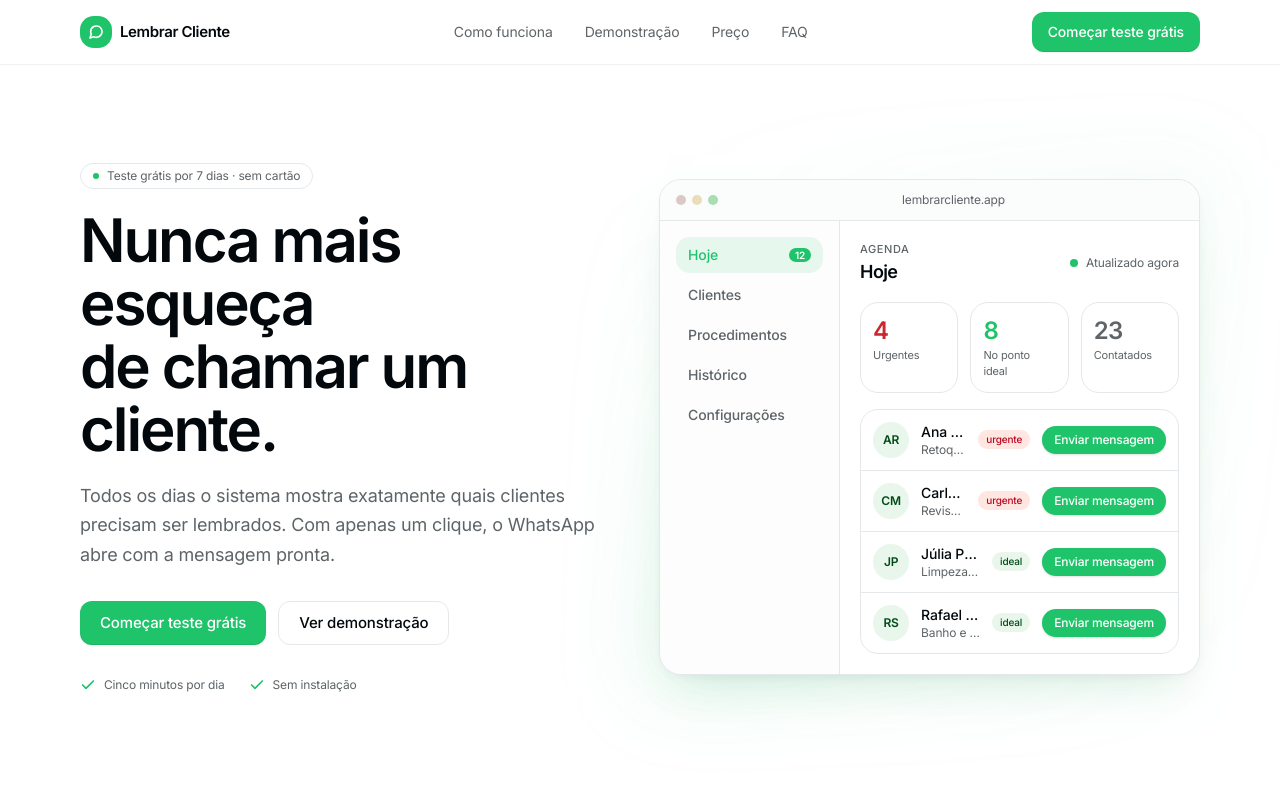
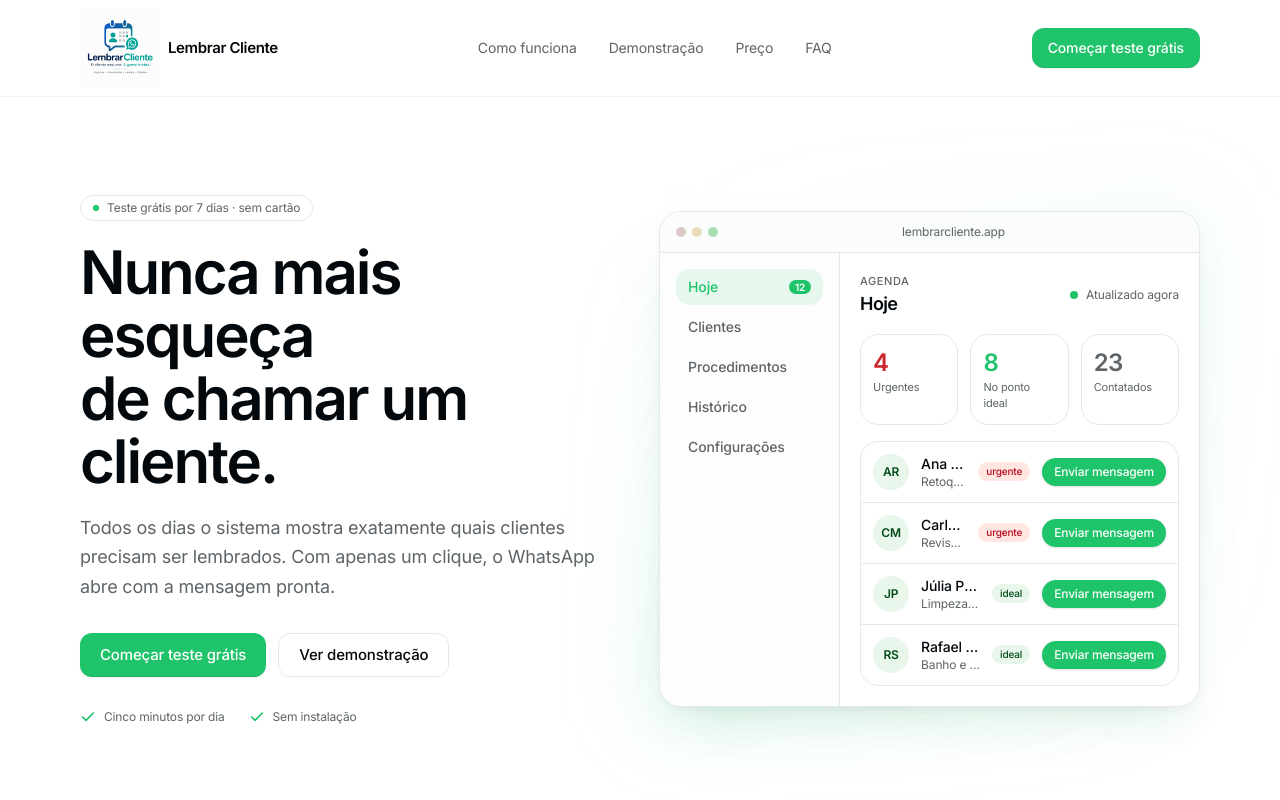
Before and after one commit to josenaldoanjosnene-oss/landing-page-lembrar-cliente-, a React (Vite) app: page / in a window 1280 px wide. Shown: the top 800 px of the page. Built offline with nearby package versions, Linux system fonts and the light colour scheme.

Commit message:
Add files via upload

```diff
--- a/Nav.tsx
+++ b/Nav.tsx
@@ -1,13 +1,11 @@
+import logo from "./logo.png";
+
 export function Nav() {
   return (
     <header className="sticky top-0 z-50 border-b border-border/60 bg-background/80 backdrop-blur-md">
-      <div className="container-tight flex h-16 items-center justify-between">
+      <div className="container-tight flex items-center justify-between py-2">
         <a href="#top" className="flex items-center gap-2">
-          <span className="grid h-8 w-8 shrink-0 place-items-center rounded-lg bg-primary text-primary-foreground">
-            <svg viewBox="0 0 24 24" className="h-4 w-4" fill="none" stroke="currentColor" strokeWidth="2.5" strokeLinecap="round" strokeLinejoin="round">
-              <path d="M21 11.5a8.38 8.38 0 0 1-.9 3.8 8.5 8.5 0 0 1-7.6 4.7 8.38 8.38 0 0 1-3.8-.9L3 21l1.9-5.7a8.38 8.38 0 0 1-.9-3.8 8.5 8.5 0 0 1 4.7-7.6 8.38 8.38 0 0 1 3.8-.9h.5a8.48 8.48 0 0 1 8 8v.5z" />
-            </svg>
-          </span>
+          <img src={logo} alt="Lembrar Cliente — O cliente esquece. A gente lembra." className="h-16 w-16 shrink-0 object-contain sm:h-20 sm:w-20" />
           <span className="text-[15px] font-semibold tracking-tight text-ink">Lembrar Cliente</span>
         </a>
         <nav className="hidden items-center gap-8 md:flex">
```
